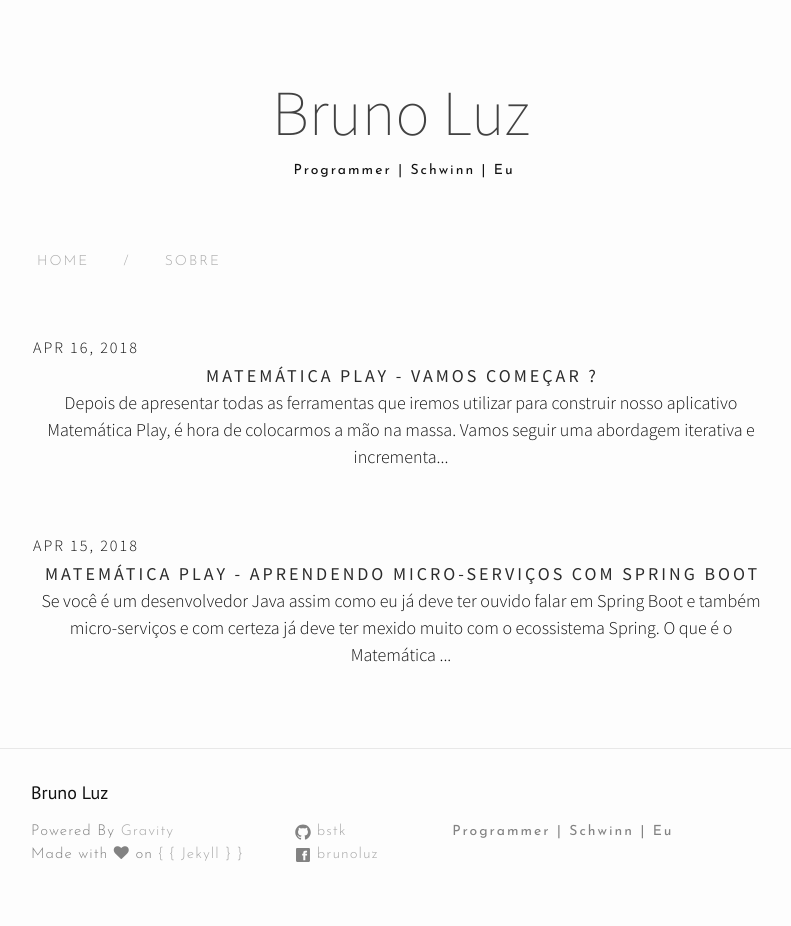
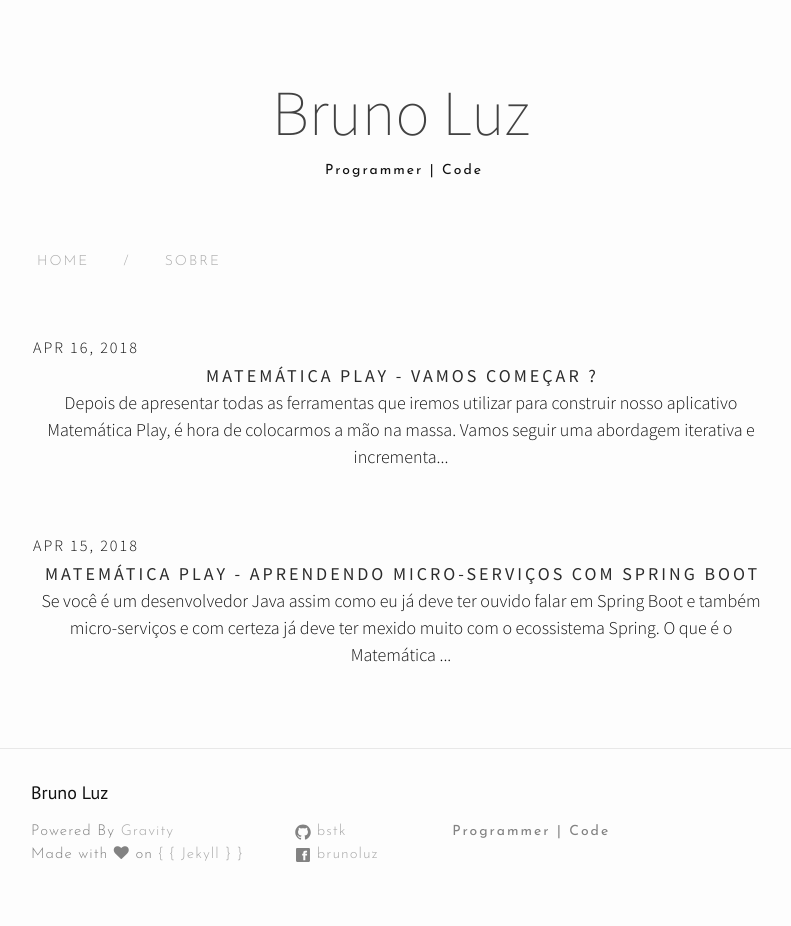
Before and after one commit to BSTK/bstk.github.io, a Jekyll site: the page built from index.html, in a window 1280 px wide. Shown: the whole page, without its empty margins (239-1030 px from the left). Built offline with Jekyll 4.4.1, drawn with Linux system fonts in a browser that asks for light colours; nearby versions of some CDN libraries; the list of posts is cut into pages by our own code; comment, search, counter and statistics services are not loaded.

Commit message:
Update commit

```diff
--- a/_config.yml
+++ b/_config.yml
@@ -8,7 +8,7 @@
 # Site settings
 title: Bruno Luz
 email: bsilva.se@gmail.com
-description: Programmer | Schwinn | Eu
+description: Programmer | Code
 baseurl: "" # the subpath of your site, e.g. /blog
 url: "http://brunoluz.com.br" # the base hostname & protocol for your site
 github_username:  bstk
```
